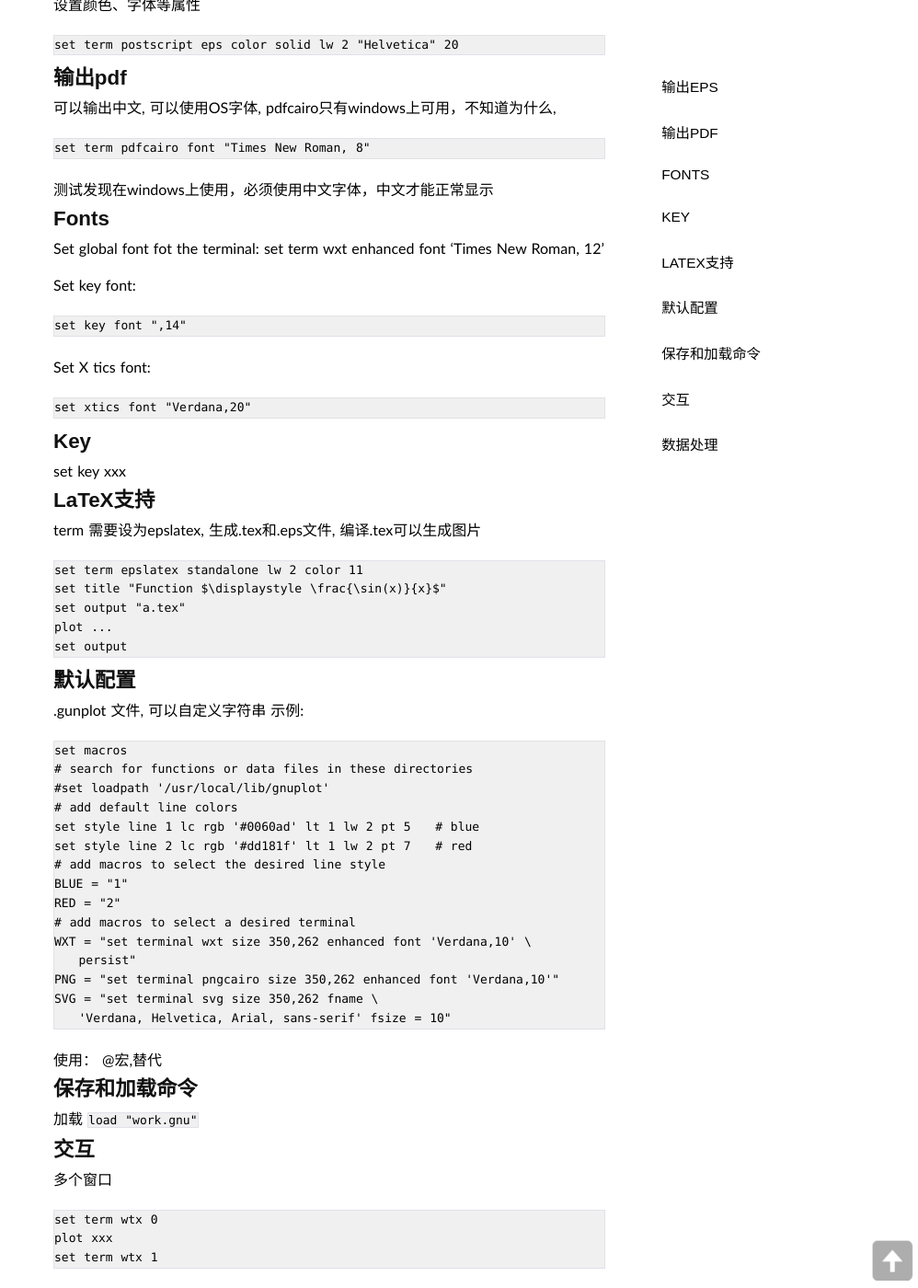
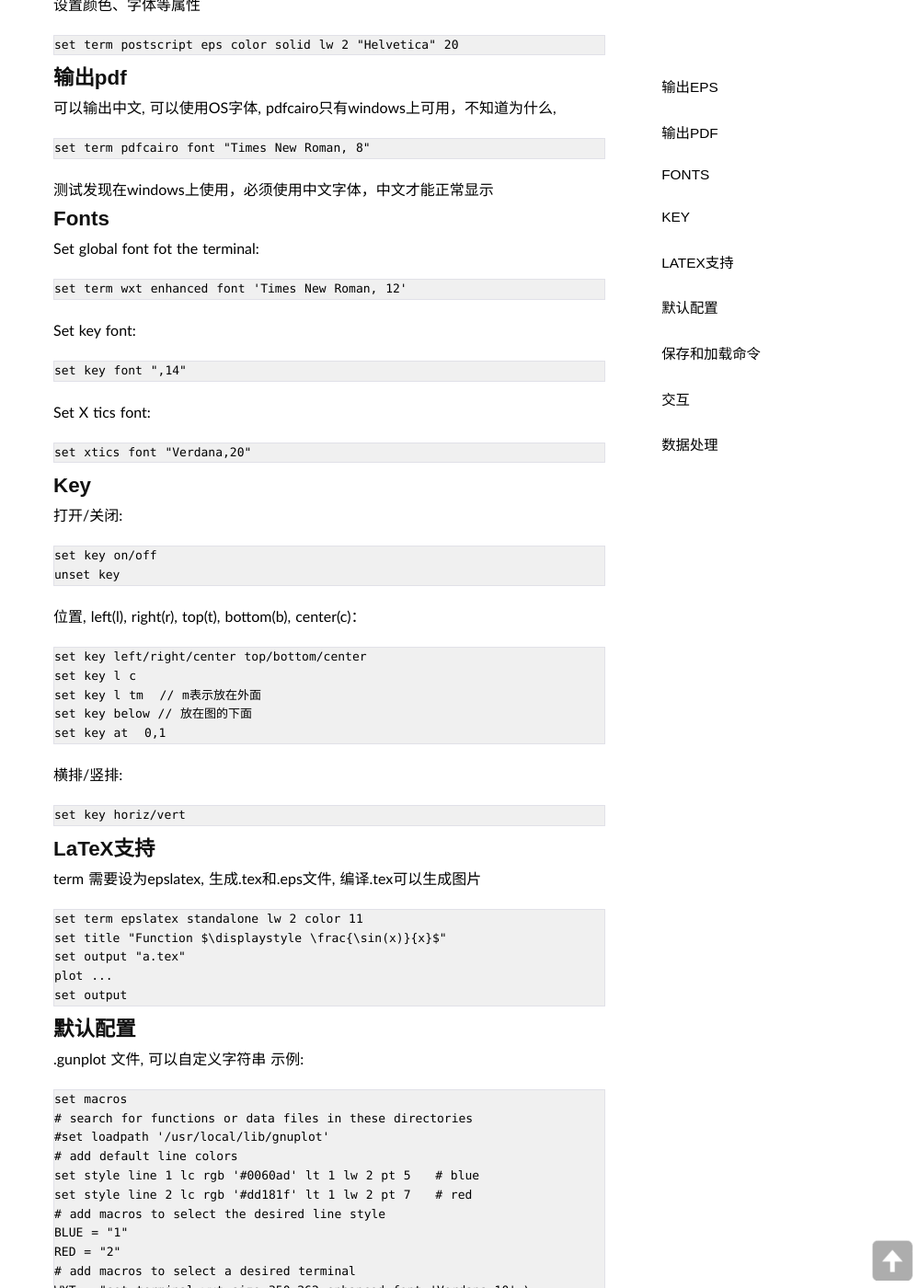
Before and after one commit to gezhu/gezhu.github.io, a Jekyll site: the page built from _posts/2014-06-27-gnuplot.markdown, in a window 1280 px wide and 1400 px high, scrolled down 514 px. Shown: the whole window at 92% size, without its empty margins (282-1280 px from the left). Built offline with Jekyll 4.4.1, drawn with Linux system fonts in a browser that asks for light colours; some web fonts are replaced; Markdown is read by kramdown in place of the engine named in the settings; comment, search, counter and statistics services are not loaded.

Commit message:
update gnuplot

```diff
--- a/_posts/2014-06-27-gnuplot.markdown
+++ b/_posts/2014-06-27-gnuplot.markdown
@@ -45,6 +45,7 @@ Link
 Fonts
 ----
 Set global font fot the terminal:
+
     set term wxt enhanced font 'Times New Roman, 12'
 
 Set key font:
@@ -57,7 +58,26 @@ Set  X tics font:
 
 Key
 ----
- set key xxx
+打开/关闭:
+
+    set key on/off
+    unset key
+
+位置, left(l), right(r), top(t), bottom(b), center(c)：
+
+    set key left/right/center top/bottom/center
+    set key l c
+    set key l tm  // m表示放在外面
+    set key below // 放在图的下面
+    set key at  0,1
+
+横排/竖排:
+
+    set key horiz/vert
+
+
+
+
 
 LaTeX支持
 ---------
```
